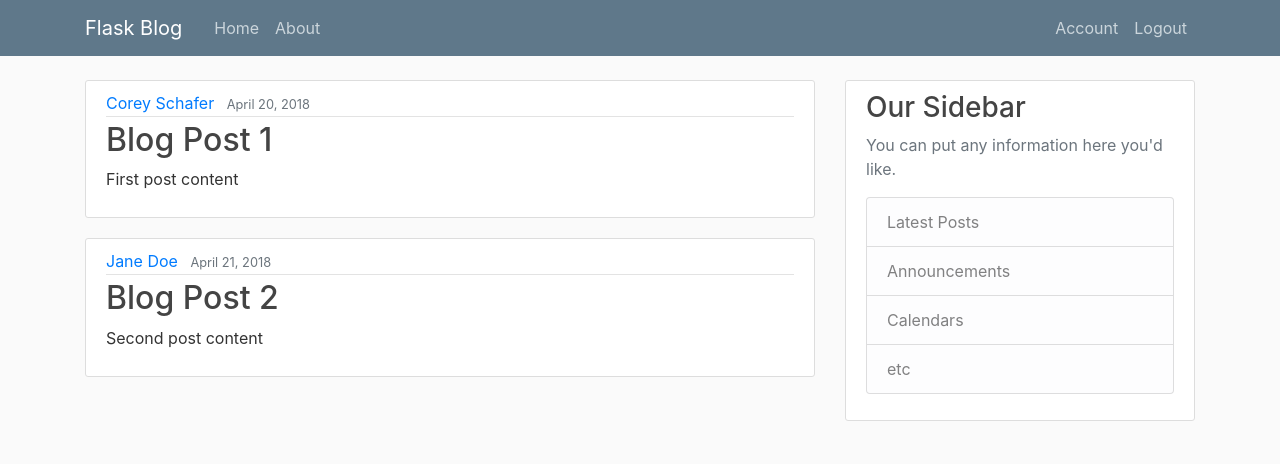
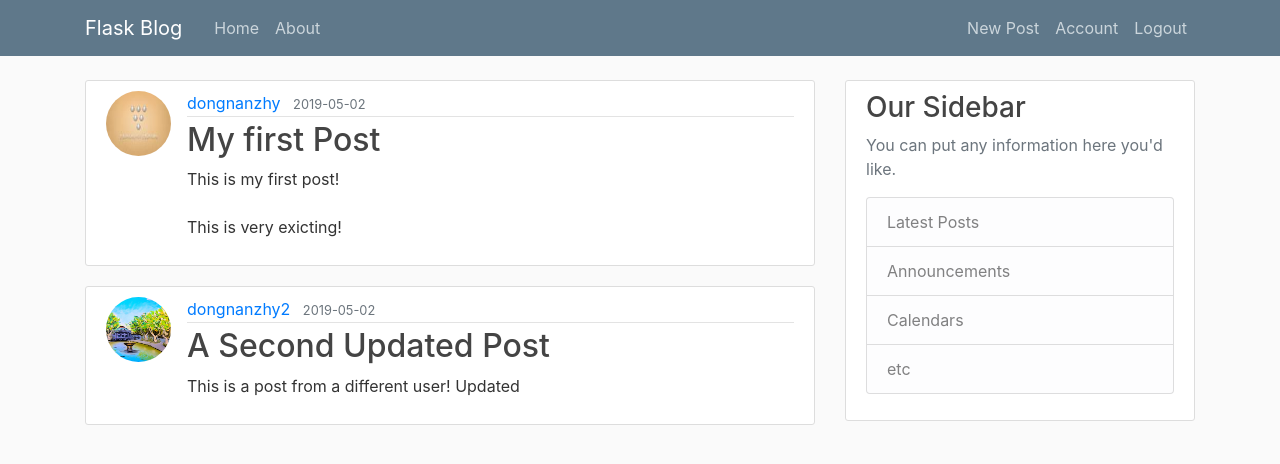
Before and after one commit to dongnanzhy/Flask_Blog, a Flask app: page / in a window 1280 px wide. Shown: the top 464 px of the page. Run offline with Flask 2, Linux system fonts and the light colour scheme; a user stored in the database is signed in; data comes from the database, SQL or seed files in the repository; both versions use the stored data as it was after the commit; some libraries are stand-ins or nearby versions.

Commit message:
8-Create, Update, Delete Post

```diff
--- a/flaskblog/routes.py
+++ b/flaskblog/routes.py
@@ -1,30 +1,17 @@
 import os
 import secrets
 from PIL import Image
-from flask import render_template, url_for, flash, redirect, request
+from flask import render_template, url_for, flash, redirect, request, abort
 from flaskblog import app, db, bcrypt
-from flaskblog.forms import RegistrationForm, LoginForm, UpdateAccountForm
+from flaskblog.forms import RegistrationForm, LoginForm, UpdateAccountForm, PostForm
 from flaskblog.models import User, Post
 from flask_login import login_user, current_user, logout_user, login_required
 
-posts = [
-    {
-        'author': 'Corey Schafer',
-        'title': 'Blog Post 1',
-        'content': 'First post content',
-        'date_posted': 'April 20, 2018'
-    },
-    {
-        'author': 'Jane Doe',
-        'title': 'Blog Post 2',
-        'content': 'Second post content',
-        'date_posted': 'April 21, 2018'
-    }
-]
 
 @app.route("/")
 @app.route("/home")
 def home():
+    posts = Post.query.all()
     return render_template('home.html', posts=posts)
 
 
@@ -98,6 +85,7 @@ def save_picture(form_picture):
 @app.route("/account", methods=['GET', 'POST'])
 @login_required
 def account():
+    ## This function is used to update account
     form = UpdateAccountForm()
     if form.validate_on_submit():
         if form.picture.data:
@@ -117,3 +105,60 @@ def account():
     image_file = url_for('static', filename='profile_pics/' + current_user.image_file)
     return render_template('account.html', title='Account',
                            form=form, image_file=image_file)
+
+@app.route("/post/new", methods=['GET', 'POST'])
+@login_required
+def new_post():
+    ## This function is used to Create new post
+    form = PostForm()
+    if form.validate_on_submit():
+        post = Post(title=form.title.data, content=form.content.data, author=current_user)
+        db.session.add(post)
+        db.session.commit()
+        flash('Your post has been created!', 'success')
+        return redirect(url_for('home'))
+    return render_template('create_post.html', title='New Post',
+                        form=form, legend='New Post')
+
+@app.route("/post/<int:post_id>")
+def post(post_id):
+    ## This function is used to Show post
+    ## get the post, if not return 404
+    post = Post.query.get_or_404(post_id)
+    return render_template('post.html', title=post.title, post=post)
+
+@app.route("/post/<int:post_id>/update", methods=['GET', 'POST'])
+@login_required
+def update_post(post_id):
+    ## This function is used to Update post
+    ## get the post, if not return 404
+    post = Post.query.get_or_404(post_id)
+    if post.author != current_user:
+        ## 403 means "Forbidden" response
+        abort(403)
+    form = PostForm()
+    if form.validate_on_submit():
+        post.title = form.title.data
+        post.content = form.content.data
+        ## already in database, so no need to db.session.add()
+        db.session.commit()
+        flash('Your post has been updated!', 'success')
+        return redirect(url_for('post', post_id=post.id))
+    elif request.method == 'GET':
+        form.title.data = post.title
+        form.content.data = post.content
+    return render_template('create_post.html', title='Update Post',
+                            form=form, legend='Update Post')
+
+
+@app.route("/post/<int:post_id>/delete", methods=['POST'])
+@login_required
+def delete_post(post_id):
+    ## This function is used to Delete post
+    post = Post.query.get_or_404(post_id)
+    if post.author != current_user:
+        abort(403)
+    db.session.delete(post)
+    db.session.commit()
+    flash('Your post has been deleted!', 'success')
+    return redirect(url_for('home'))
--- a/flaskblog/templates/home.html
+++ b/flaskblog/templates/home.html
@@ -2,12 +2,14 @@
 {% block content %}
     {% for post in posts %}
         <article class="media content-section">
+          <img class="rounded-circle article-img" src="{{ url_for('static', filename='profile_pics/'+post.author.image_file) }}">
           <div class="media-body">
             <div class="article-metadata">
-              <a class="mr-2" href="#">{{ post.author }}</a>
-              <small class="text-muted">{{ post.date_posted }}</small>
+              <a class="mr-2" href="#">{{ post.author.username }}</a>
+              <small class="text-muted">{{ post.date_posted.strftime('%Y-%m-%d') }}</small>
             </div>
-            <h2><a class="article-title" href="#">{{ post.title }}</a></h2>
+            <!-- can click post to redirect to post html page -->
+            <h2><a class="article-title" href="{{ url_for('post', post_id=post.id) }}">{{ post.title }}</a></h2>
             <p class="article-content">{{ post.content }}</p>
           </div>
         </article>
--- a/flaskblog/templates/layout.html
+++ b/flaskblog/templates/layout.html
@@ -35,6 +35,7 @@
             <!-- Navbar Right Side -->
             <div class="navbar-nav">
               {% if current_user.is_authenticated %}
+                <a class="nav-item nav-link" href="{{ url_for('new_post') }}">New Post</a>
                 <a class="nav-item nav-link" href="{{ url_for('account') }}">Account</a>
                 <a class="nav-item nav-link" href="{{ url_for('logout') }}">Logout</a>
               {% else %}
```
Also changed, not shown: flaskblog/forms.py (+6 -1 lines), flaskblog/templates/create_post.html (added, +40 -0 lines), flaskblog/templates/post.html (added, +42 -0 lines), flaskblog/site.db, flaskblog/static/profile_pics/7f6440d17dd76b9f.jpg (added).
